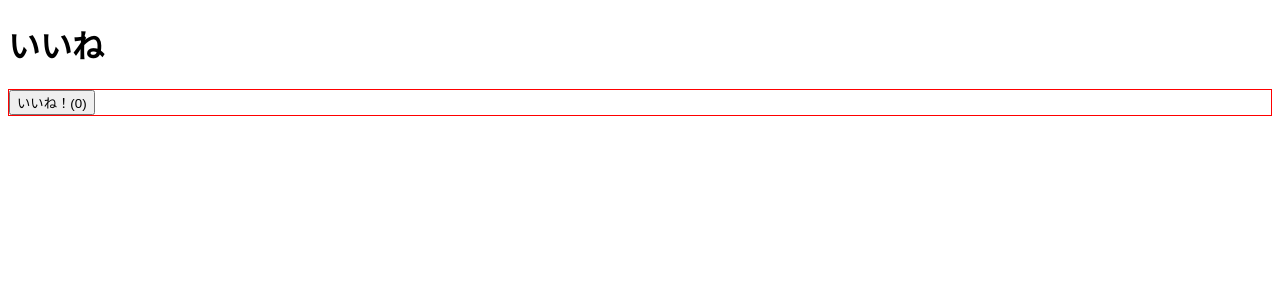
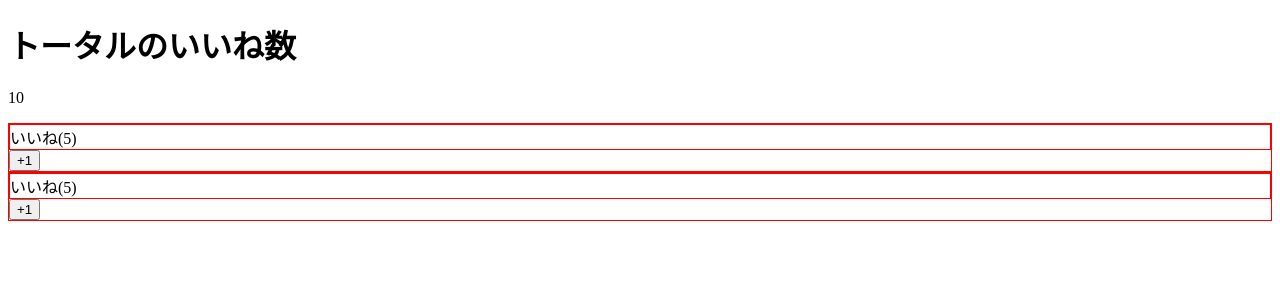
Before and after one commit to 5ma/udemy-vuex, a Vue app: page / in a window 1280 px wide. Shown: the top 300 px of the page. Built offline with nearby package versions, Linux system fonts and the light colour scheme.

Commit message:
✨ 親から子へデータを渡してみました

```diff
--- a/src/App.vue
+++ b/src/App.vue
@@ -1,7 +1,9 @@
 <template>
   <div>
     <LikeHeader></LikeHeader>
-    <LikeNumber></LikeNumber>
+    <p>{{ number }}</p>
+    <LikeNumber :total-number="number"></LikeNumber>
+    <LikeNumber :total-number="number"></LikeNumber>
   </div>
 </template>
 
@@ -9,6 +11,11 @@
 import LikeHeader from "./components/LikeHeader.vue";
 
 export default {
+  data() {
+    return {
+      number: 10
+    }
+  },
   components: {
     LikeHeader
   }
--- a/src/components/LikeHeader.vue
+++ b/src/components/LikeHeader.vue
@@ -1,3 +1,3 @@
 <template>
-  <h1>いいね</h1>
+  <h1>トータルのいいね数</h1>
 </template>
--- a/src/components/LikeNumber.vue
+++ b/src/components/LikeNumber.vue
@@ -1,14 +1,21 @@
 <template>
   <div>
-    <button @click="increment">いいね！({{ number }})</button>
+    <div>いいね({{ halfNumber }})</div>
+    <button @click="increment">+1</button>
   </div>
 </template>
 
 <script>
 export default {
-  data() {
-    return {
-      number: 0,
+  props: {
+    totalNumber: {
+      type: Number,  // 型を指定(バリデーション)
+      default: 10    // 初期値
+    },
+  },
+  computed: {
+    halfNumber() {
+      return this.totalNumber / 2;
     }
   },
   methods: {
```
